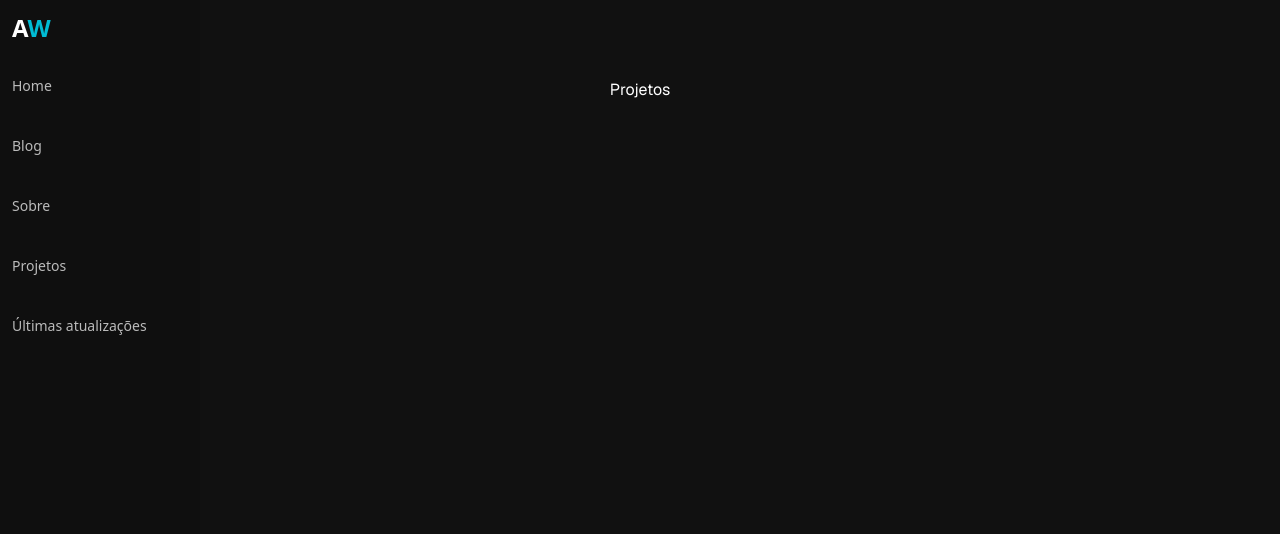
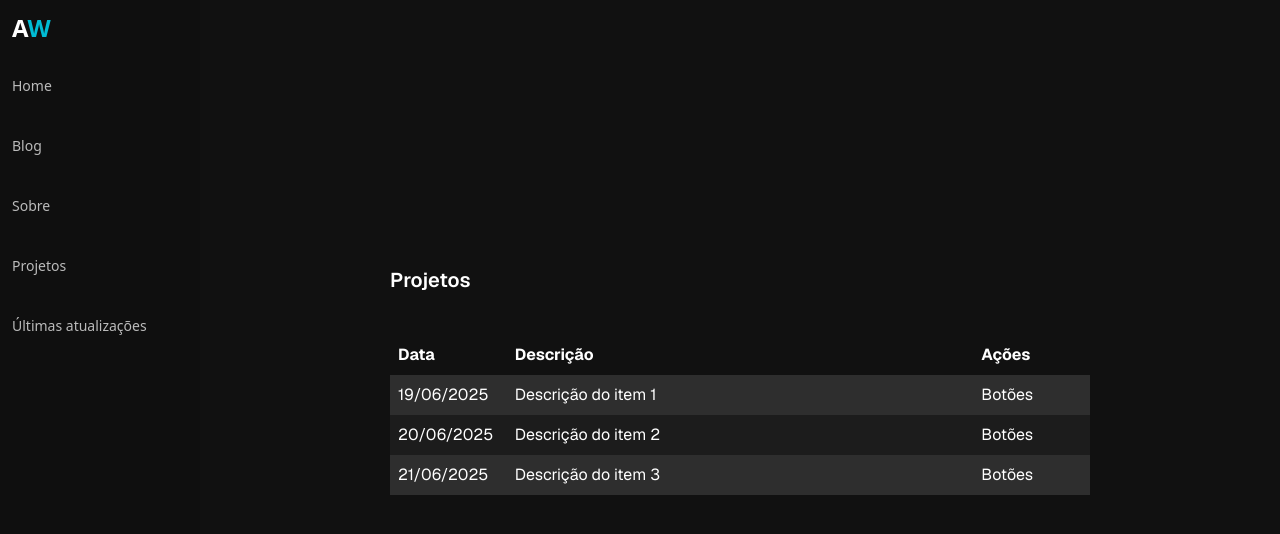
Before and after one commit to andreywilmsen/Portfolio-Andrey-Wilmsen, a Next.js app: page /admin/projetos in a window 1280 px wide. Shown: the top 534 px of the page. Built offline with nearby package versions, Linux system fonts and the light colour scheme.

Commit message:
cria a primeira versão das tabelas de gerenciamento de conteúdo

```diff
--- a/src/app/admin/blog/page.tsx
+++ b/src/app/admin/blog/page.tsx
@@ -1,12 +1,16 @@
 import Header from "@/app/components/Header/Menu";
 import { menuItems } from "../types";
+import Table from "@/app/components/Table";
 
 export default function Blog() {
     return (
         <section>
             <Header items={menuItems} admin />
-      <div className="grid grid-rows-[20px_1fr_20px] items-center justify-items-center min-h-screen p-8 pb-20 gap-16 sm:p-20 font-[family-name:var(--font-geist-sans)]">
-        <h1>Blog</h1>
+            <div className="md:ml-50 flex items-center justify-center min-h-screen font-[family-name:var(--font-geist-sans)]">
+                <div className="min-w-[400px] max-w-[700px] w-2/3 h-2/3">
+                    <h1 className="font-semibold text-[20px]">Blog</h1>
+                    <Table />
+                </div>
             </div>
         </section>
     );
--- a/src/app/admin/page.tsx
+++ b/src/app/admin/page.tsx
@@ -1,12 +1,11 @@
 import Header from "../components/Header/Menu";
 import { menuItems } from "./types";
-import clsx from "clsx";
 
 export default function Admin() {
     return (
         <section>
             <Header items={menuItems} admin />
-            <div className={clsx("grid grid-rows-[20px_1fr_20px] items-center justify-items-center min-h-screen p-8 pb-20 gap-16 sm:p-20 font-[family-name:var(--font-geist-sans)]")}>
+            <div className="md:ml-50 grid grid-rows-[20px_1fr_20px] items-center justify-items-center min-h-screen p-8 pb-20 gap-16 sm:p-20 font-[family-name:var(--font-geist-sans)]">
                 <h1>Admin</h1>
             </div>
         </section>
--- a/src/app/admin/projetos/page.tsx
+++ b/src/app/admin/projetos/page.tsx
@@ -1,12 +1,16 @@
 import Header from "@/app/components/Header/Menu";
 import { menuItems } from "../types";
+import Table from "@/app/components/Table";
 
 export default function Projetos() {
   return (
     <section>
       <Header items={menuItems} admin />
-      <div className="grid grid-rows-[20px_1fr_20px] items-center justify-items-center min-h-screen p-8 pb-20 gap-16 sm:p-20 font-[family-name:var(--font-geist-sans)]">
-        <h1>Projetos</h1>
+      <div className="md:ml-50 flex items-center justify-center min-h-screen font-[family-name:var(--font-geist-sans)]">
+        <div className="min-w-[400px] max-w-[700px] w-2/3 h-2/3">
+          <h1 className="font-semibold text-[20px]">Projetos</h1>
+          <Table />
+        </div>
       </div>
     </section>
   );
--- a/src/app/admin/sobre/page.tsx
+++ b/src/app/admin/sobre/page.tsx
@@ -1,12 +1,16 @@
 import Header from "@/app/components/Header/Menu";
 import { menuItems } from "../types";
+import Table from "@/app/components/Table";
 
 export default function Sobre() {
   return (
     <section>
       <Header items={menuItems} admin />
-      <div className="grid grid-rows-[20px_1fr_20px] items-center justify-items-center min-h-screen p-8 pb-20 gap-16 sm:p-20 font-[family-name:var(--font-geist-sans)]">
-        <h1>Sobre</h1>
+      <div className="md:ml-50 flex items-center justify-center min-h-screen font-[family-name:var(--font-geist-sans)]">
+        <div className="min-w-[400px] max-w-[700px] w-2/3 h-2/3">
+          <h1 className="font-semibold text-[20px]">Sobre</h1>
+          <Table />
+        </div>
       </div>
     </section>
   );
--- a/src/app/admin/types.ts
+++ b/src/app/admin/types.ts
@@ -5,3 +5,9 @@ export const menuItems: { item: string; link: string }[] = [
     { item: "Projetos", link: "projetos" },
     { item: "Últimas atualizações", link: "ultimas-atualizacoes" },
 ];
+
+export const tableItems: { data: string, descricao: string }[] = [
+    { data: "19/06/2025", descricao: "Descrição do item 1" },
+    { data: "20/06/2025", descricao: "Descrição do item 2" },
+    { data: "21/06/2025", descricao: "Descrição do item 3" },
+]
--- a/src/app/admin/ultimas-atualizacoes/page.tsx
+++ b/src/app/admin/ultimas-atualizacoes/page.tsx
@@ -1,12 +1,16 @@
 import Header from "@/app/components/Header/Menu";
 import { menuItems } from "../types";
+import Table from "@/app/components/Table";
 
 export default function UltimasAtualizacoes() {
   return (
     <section>
       <Header items={menuItems} admin />
-      <div className="grid grid-rows-[20px_1fr_20px] items-center justify-items-center min-h-screen p-8 pb-20 gap-16 sm:p-20 font-[family-name:var(--font-geist-sans)]">
-        <h1>Últimas atualizações</h1>
+      <div className="md:ml-50 flex items-center justify-center min-h-screen font-[family-name:var(--font-geist-sans)]">
+        <div className="min-w-[400px] max-w-[700px] w-2/3 h-2/3">
+          <h1 className="font-semibold text-[20px]">Últimas Atualizações</h1>
+          <Table />
+        </div>
       </div>
     </section>
   );
--- /dev/null
+++ b/src/app/components/Table.tsx
@@ -0,0 +1,12 @@
+import clsx from "clsx";
+import TableHead from "./TableHead";
+import TableBody from "./TableBody";
+
+export default function Table() {
+  return (
+    <table className={clsx(" w-full my-10")}>
+      <TableHead />
+      <TableBody />
+    </table>
+  )
+}
--- /dev/null
+++ b/src/app/components/TableBody.tsx
@@ -0,0 +1,16 @@
+import clsx from "clsx";
+import { tableItems } from "../admin/types";
+
+export default function TableBody() {
+  return (
+    <tbody>
+      {tableItems.map((item, index) => (
+        <tr key={index} className={clsx(index % 2 ? "bg-table-row-one" : "bg-table-row-two")}>
+          <td className="p-2 h-[40px] w-1/6">{item.data}</td>
+          <td className="p-2 w-4/6 h-[40px]">{item.descricao}</td>
+          <td className="p-2 w-1/6 h-[40px]">Botões</td>
+        </tr>
+      ))}
+    </tbody>
+  )
+}
--- /dev/null
+++ b/src/app/components/TableHead.tsx
@@ -0,0 +1,13 @@
+
+export default function TableHead() {
+  return (
+    <thead>
+      <tr className="text-start">
+        <th className="text-start w-1/6 p-2">Data</th>
+        <th className="text-start w-4/6 p-2">Descrição</th>
+        <th className="text-start w-1/6 p-2">Ações</th>
+      </tr>
+    </thead>
+
+  )
+}
```
Lines whose indentation alone changed are shown as unchanged.
